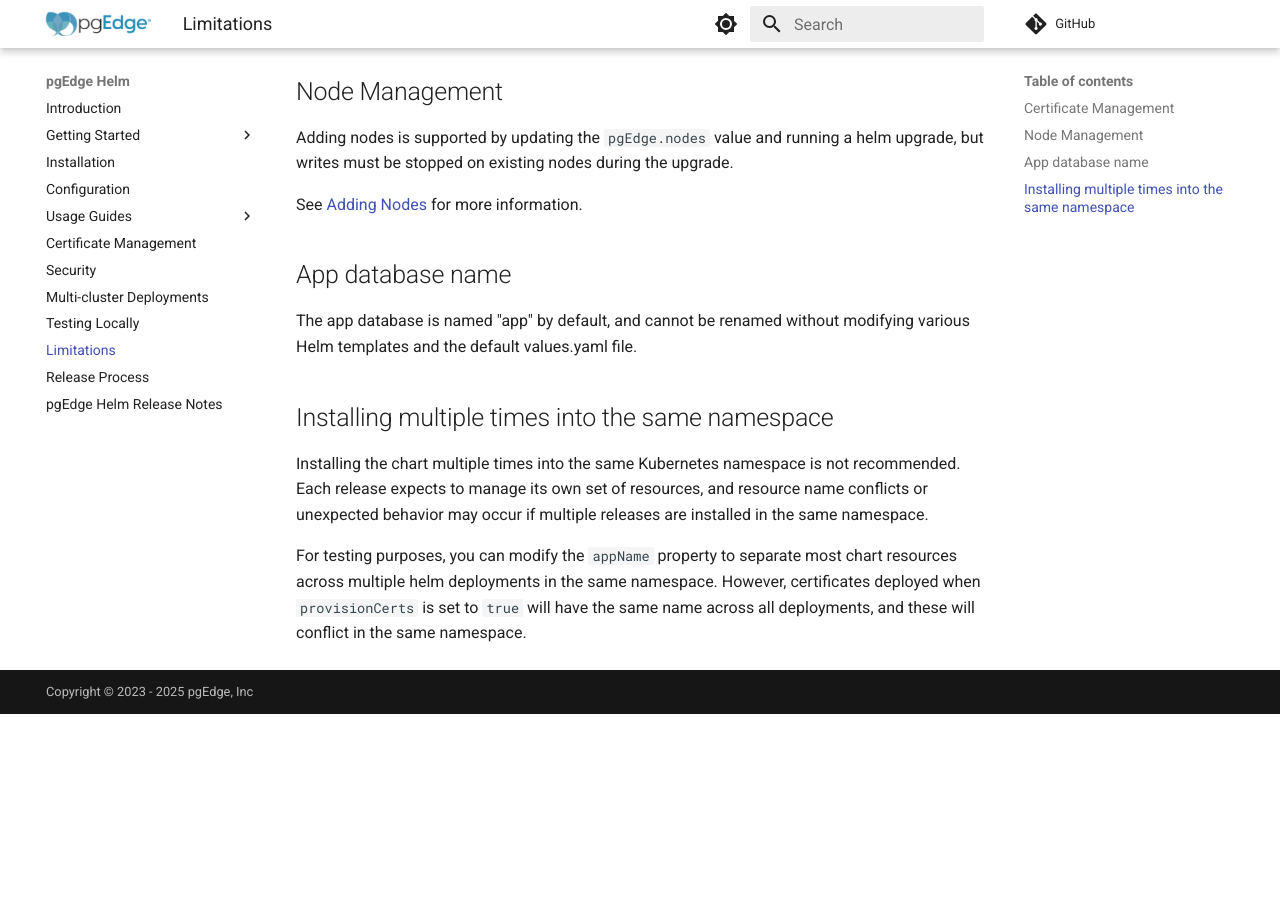
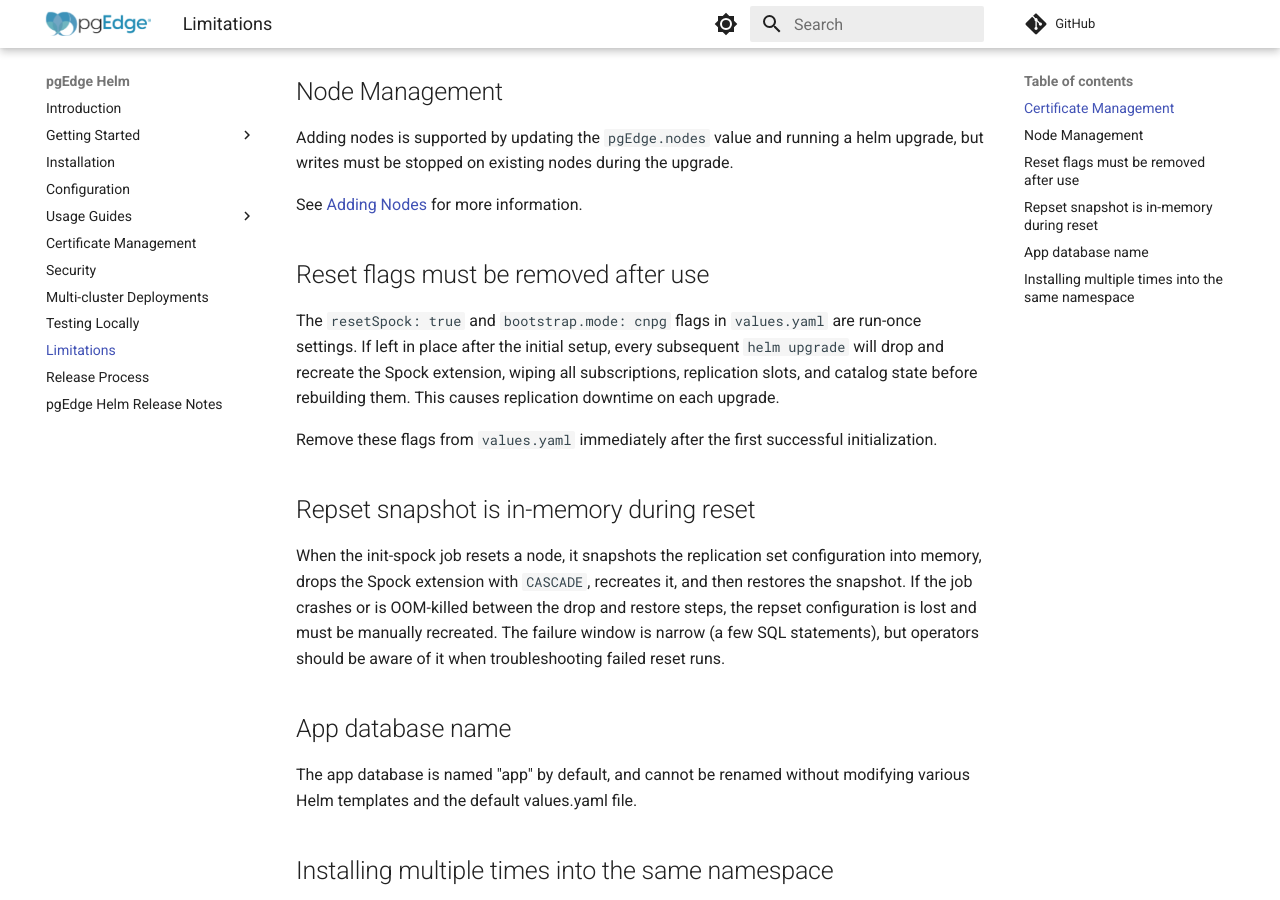
Before and after one commit to pgEdge/pgedge-helm, an MkDocs documentation site: the page built from docs/limitations.md, in a window 1280 px wide and 900 px high, scrolled down 381 px. Built offline with MkDocs 1.6.1 and Material for MkDocs 9.7.7, drawn with Linux system fonts in a browser that asks for light colours; comment, search, counter and statistics services are not loaded; before the commit the page ends 1095 px from its top, so only the background shows below that.

Commit message:
docs: document reset flag caveats and recovery steps for failed node additions

```diff
--- a/docs/limitations.md
+++ b/docs/limitations.md
@@ -14,6 +14,16 @@
 
 See [Adding Nodes](usage/adding_nodes.md) for more information.
 
+## Reset flags must be removed after use
+
+The `resetSpock: true` and `bootstrap.mode: cnpg` flags in `values.yaml` are run-once settings. If left in place after the initial setup, every subsequent `helm upgrade` will drop and recreate the Spock extension, wiping all subscriptions, replication slots, and catalog state before rebuilding them. This causes replication downtime on each upgrade.
+
+Remove these flags from `values.yaml` immediately after the first successful initialization.
+
+## Repset snapshot is in-memory during reset
+
+When the init-spock job resets a node, it snapshots the replication set configuration into memory, drops the Spock extension with `CASCADE`, recreates it, and then restores the snapshot. If the job crashes or is OOM-killed between the drop and restore steps, the repset configuration is lost and must be manually recreated. The failure window is narrow (a few SQL statements), but operators should be aware of it when troubleshooting failed reset runs.
+
 ## App database name
 
 The app database is named "app" by default, and cannot be renamed without modifying various Helm templates and the default values.yaml file.
```
Also changed, not shown: docs/usage/adding_nodes.md (+6 -0 lines).
